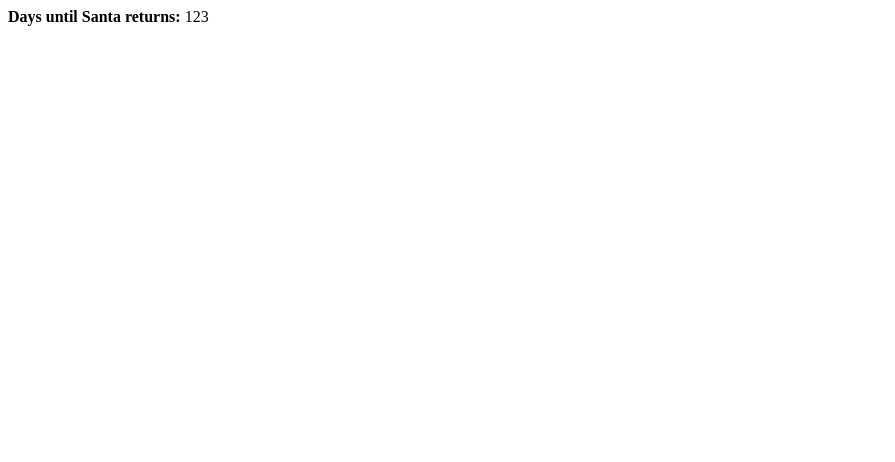
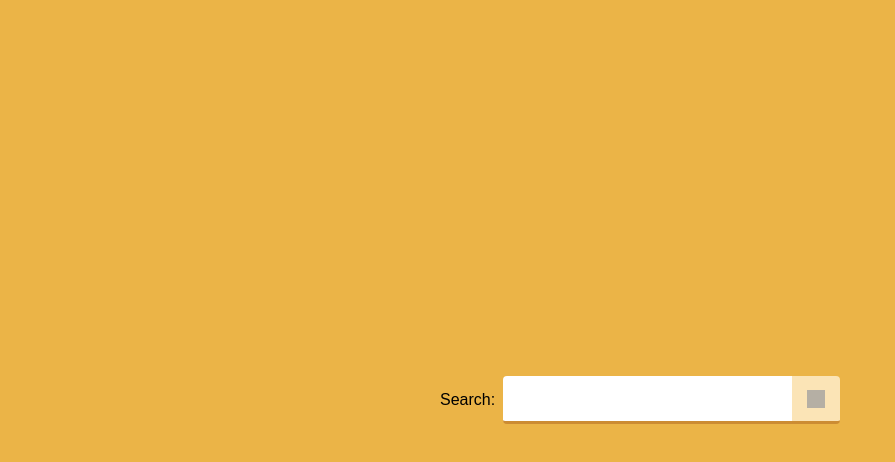
Before and after one commit to simotae14/react-joy-exercises, a React (Create React App) app: page / in a window 1280 px wide. Shown: the top 462 px of the page, without its empty margins (0-895 px from the left). Built offline with nearby package versions, Linux system fonts and the light colour scheme; grey boxes are pictures that could not be loaded.

Commit message:
07 Search Form exercise

```diff
--- a/public/index.html
+++ b/public/index.html
@@ -1,11 +1,114 @@
-<!DOCTYPE html>
-<html lang="en">
-  <head>
-    <meta charset="UTF-8">
-    <meta name="viewport" content="width=device-width, initial-scale=1.0">
-    <title>Document</title>
-  </head>
+<html>
   <body>
     <div id="root"></div>
+    <style>
+      /*
+        Josh's Custom CSS Reset
+        https://www.joshwcomeau.com/css/custom-css-reset/
+      */
+      *,
+      *::before,
+      *::after {
+        box-sizing: border-box;
+      }
+      * {
+        margin: 0;
+      }
+      html,
+      body {
+        height: 100%;
+      }
+      body {
+        line-height: 1.5;
+        -webkit-font-smoothing: antialiased;
+      }
+      img,
+      picture,
+      video,
+      canvas,
+      svg {
+        display: block;
+        max-width: 100%;
+      }
+      input,
+      button,
+      textarea,
+      select {
+        font: inherit;
+      }
+      p,
+      h1,
+      h2,
+      h3,
+      h4,
+      h5,
+      h6 {
+        overflow-wrap: break-word;
+      }
+      #root,
+      #__next {
+        isolation: isolate;
+      }
+      * {
+        box-sizing: border-box;
+        line-height: 1.5;
+      }
+
+      html {
+        font-family: sans-serif;
+      }
+      body {
+        padding: 0;
+        background-color: hsl(40deg 80% 60%);
+      }
+      #root {
+        min-height: 100%;
+        display: flex;
+        align-items: center;
+        justify-content: center;
+        padding: 32px;
+      }
+      form {
+        width: 100%;
+        max-width: 400px;
+        display: flex;
+        align-items: center;
+        isolation: isolate;
+      }
+      input {
+        height: 3rem;
+        padding: 0px 8px;
+        font-size: 1rem;
+        flex: 1;
+        min-width: 6rem;
+        border-radius: 4px 0px 0px 4px;
+        border: none;
+        border-bottom: 3px solid hsl(35deg 60% 50%);
+        outline-offset: 4px;
+        outline-color: hsl(30deg 100% 45%);
+        margin-left: 8px;
+      }
+      .submit-btn {
+        display: flex;
+        justify-content: center;
+        align-items: center;
+        width: 3rem;
+        height: 3rem;
+        background: hsl(40deg 90% 85%);
+        border: none;
+        border-bottom: 3px solid hsl(35deg 60% 50%);
+        border-radius: 0px 4px 4px 0px;
+       outline-offset: 4px;
+        outline-color: hsl(30deg 100% 45%);
+      }
+      .submit-btn img {
+        width: 18px;
+        height: 18px;
+        opacity: 0.75
+      }
+      input:focus, .submit-btn:focus {
+        z-index: 2;
+      }
+    </style>
   </body>
 </html>
--- a/src/index.js
+++ b/src/index.js
@@ -1,14 +1,34 @@
+import React from 'react';
 import { createRoot } from 'react-dom/client';
 
-const daysUntilSantaReturns = 123;
+const element = (
+  <form>
+    {/* Stuff here */}
+    <label htmlFor="search-input">Search:</label>
+    <input id="search-input" />
+    <button aria-label="Submit" className="submit-btn">
+      <img
+        alt=""
+        src="https://sandpack-bundler.vercel.app/img/arrow-right.svg"
+      />
+    </button>
+  </form>
+);
 
-const element = (
-<div>
-  <strong>Days until Santa returns:</strong>
-  {' '}
-  {daysUntilSantaReturns}
-</div>
-);
+/*
+Here's the raw HTML:
+
+<form>
+  <label for="search-input">Search:</label>
+  <input id="search-input">
+  <button aria-label="Submit" class="submit-btn">
+    <img
+      alt=""
+      src="https://sandpack-bundler.vercel.app/img/arrow-right.svg"
+    >
+  </button>
+</form>
+*/
 
 const container = document.querySelector('#root');
 const root = createRoot(container);
```
